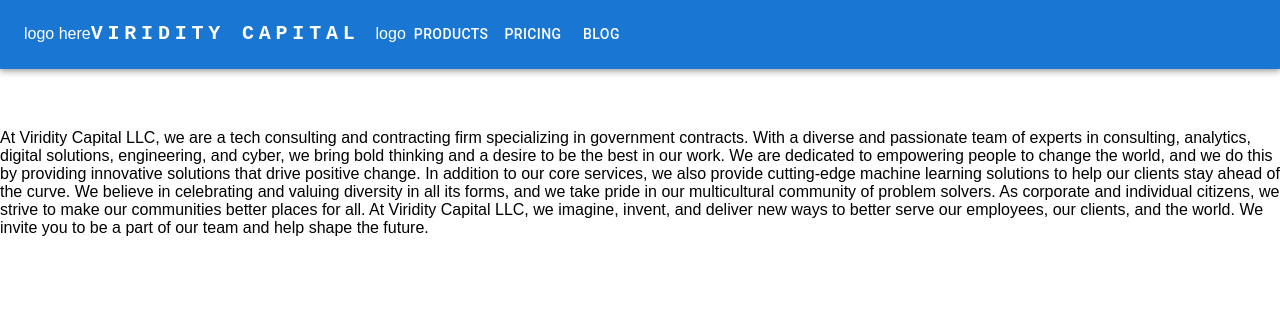
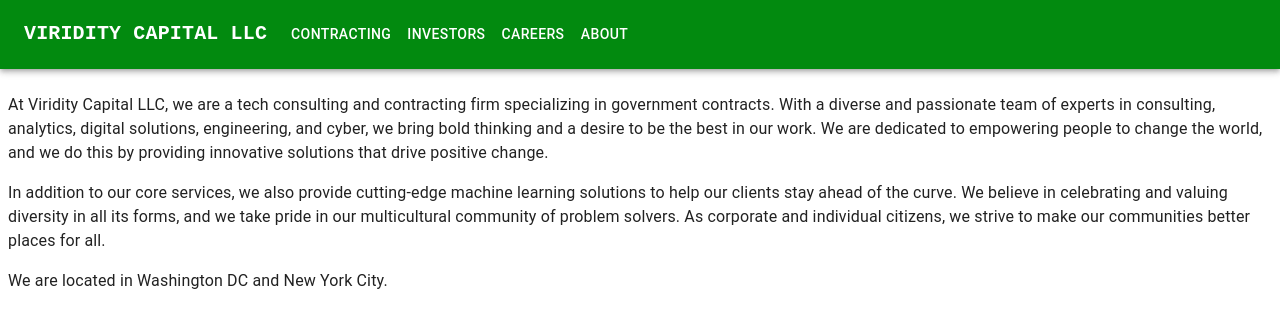
Before and after one commit to viriditycapital/viriditycapital.github.io, a React app: page /about in a window 1280 px wide. Shown: the top 328 px of the page. Built offline with nearby package versions, Linux system fonts and the light colour scheme.

Commit message:
Add some content to some of the pages
We really need some pictures to make this site look betetr

```diff
--- a/src/App.tsx
+++ b/src/App.tsx
@@ -2,6 +2,7 @@
 import Toolbar from "./components/TopToolbar";
 import PageBanner from "./components/PageBanner";
 import lunargala from "./assets/lunargala.jpg";
+import { Box } from "@mui/material";
 
 /**
  * This is the highest level of the web app.
@@ -9,12 +10,10 @@
 class App extends React.Component {
   render() {
     return (
-      <div id="App">
-        <div id="main-content">
-          <Toolbar/>
-          <PageBanner pictureSrc={lunargala} link={'https://2021.lunargala.org/#/'}/>
-        </div>
-      </div>
+      <Box id="App" sx={{ flexGrow: 1, width: '100vw', flexDirection: 'column' }} m="auto" display="flex" justifyContent="center">
+        <Toolbar/>
+        <PageBanner pictureSrc={lunargala} link={'https://2021.lunargala.org/#/'}/>
+      </Box>
     );
   }
 }
--- a/src/components/TopToolbar.tsx
+++ b/src/components/TopToolbar.tsx
@@ -9,9 +9,9 @@
 import Container from '@mui/material/Container';
 import Button from '@mui/material/Button';
 import MenuItem from '@mui/material/MenuItem';
+import { Link } from 'react-router-dom';
 
-const pages = ['Products', 'Pricing', 'Blog'];
-const settings = ['Profile', 'Account', 'Dashboard', 'Logout'];
+const pages = ['Contracting', 'Investors', 'Careers', 'About'];
 
 function TopToolbar() {
   const [anchorElNav, setAnchorElNav] = React.useState<null | HTMLElement>(null);
@@ -33,12 +33,9 @@
   };
 
   return (
-    <AppBar position="static">
+    <AppBar position="static" id="toolbar">
       <Container maxWidth="xl">
         <Toolbar disableGutters>
-          <div>
-            logo here
-          </div>
           <Typography
             variant="h6"
             noWrap
@@ -49,12 +46,11 @@
               display: { xs: 'none', md: 'flex' },
               fontFamily: 'monospace',
               fontWeight: 700,
-              letterSpacing: '.3rem',
               color: 'inherit',
               textDecoration: 'none',
             }}
           >
-            VIRIDITY CAPITAL
+            VIRIDITY CAPITAL LLC
           </Typography>
 
           <Box sx={{ flexGrow: 1, display: { xs: 'flex', md: 'none' } }}>
@@ -88,14 +84,13 @@
             >
               {pages.map((page) => (
                 <MenuItem key={page} onClick={handleCloseNavMenu}>
+                  <Link to={`/${page.toLowerCase()}`}>
                     <Typography textAlign="center">{page}</Typography>
+                  </Link>
                 </MenuItem>
               ))}
             </Menu>
           </Box>
-          <div>
-            logo
-          </div>
           <Typography
             variant="h5"
             noWrap
@@ -116,6 +111,7 @@
           </Typography>
           <Box sx={{ flexGrow: 1, display: { xs: 'none', md: 'flex' } }}>
             {pages.map((page) => (
+              <Link to={`/${page.toLowerCase()}`}>
                 <Button
                   key={page}
                   onClick={handleCloseNavMenu}
@@ -123,6 +119,7 @@
                 >
                   {page}
                 </Button>
+              </Link>
             ))}
           </Box>
         </Toolbar>
--- a/src/index.tsx
+++ b/src/index.tsx
@@ -1,6 +1,7 @@
 import React from 'react';
 import ReactDOM from 'react-dom';
 import './styles/index.scss';
+import CssBaseline from '@mui/material/CssBaseline';
 import App from './App';
 import {
   createBrowserRouter,
@@ -40,6 +41,7 @@
 
 ReactDOM.render(
   <React.StrictMode>
+    <CssBaseline />
     <RouterProvider router={router} />
   </React.StrictMode>,
   document.getElementById('root')
--- a/src/pages/About.tsx
+++ b/src/pages/About.tsx
@@ -4,13 +4,30 @@
 class Careers extends React.Component {
   render() {
     return <div className="page">
-      <Toolbar/>
+      <Toolbar />
       <div className="main-content">
-        At Viridity Capital LLC, we are a tech consulting and contracting firm specializing in government contracts. With a diverse and passionate team of experts in consulting, analytics, digital solutions, engineering, and cyber, we bring bold thinking and a desire to be the best in our work. We are dedicated to empowering people to change the world, and we do this by providing innovative solutions that drive positive change.
+        <p>
+          At Viridity Capital LLC, we are a tech consulting and contracting firm
+          specializing in government contracts. With a diverse and passionate
+          team of experts in consulting, analytics, digital solutions,
+          engineering, and cyber, we bring bold thinking and a desire to be the
+          best in our work. We are dedicated to empowering people to change the
+          world, and we do this by providing innovative solutions that drive
+          positive change.
+        </p>
 
-        In addition to our core services, we also provide cutting-edge machine learning solutions to help our clients stay ahead of the curve. We believe in celebrating and valuing diversity in all its forms, and we take pride in our multicultural community of problem solvers. As corporate and individual citizens, we strive to make our communities better places for all.
+        <p>
+          In addition to our core services, we also provide cutting-edge machine
+          learning solutions to help our clients stay ahead of the curve. We
+          believe in celebrating and valuing diversity in all its forms, and we
+          take pride in our multicultural community of problem solvers. As
+          corporate and individual citizens, we strive to make our communities
+          better places for all.
+        </p>
 
-        At Viridity Capital LLC, we imagine, invent, and deliver new ways to better serve our employees, our clients, and the world. We invite you to be a part of our team and help shape the future.
+        <p>
+          We are located in Washington DC and New York City.
+        </p>
       </div>
     </div>
   }
--- a/src/pages/Careers.tsx
+++ b/src/pages/Careers.tsx
@@ -5,8 +5,13 @@
   render() {
     return <div className="page">
       <Toolbar/>
-      <div className="main">
-        Careers
+      <div className="main-content">
+        <h1>Open Positions</h1>
+        <p>
+          At Viridity Capital LLC, we imagine, invent, and deliver new ways to
+          better serve our employees, our clients, and the world. We invite you
+          to be a part of our team and help shape the future.
+        </p>
       </div>
     </div>
   }
--- a/src/pages/Contracting.tsx
+++ b/src/pages/Contracting.tsx
@@ -1,12 +1,44 @@
 import React from "react";
 import Toolbar from "../components/TopToolbar";
+import { Box, Grid } from "@mui/material";
 
 class Contracting extends React.Component {
   render() {
-    return <div className="page">
-      <Toolbar/>
-      Contracting
-    </div>
+    return <Box className="page">
+      <Toolbar />
+      <div className="main-content">
+
+        <h1>Doing Business with Viridity Capital</h1>
+        <p>
+          We provide the best technology solutions at the most affordable rates.
+        </p>
+
+        <p>
+          Get in Touch With Us Today.
+        </p>
+        <Grid container spacing={2}>
+          <Grid item xs={6}>
+            Machine Learning
+          </Grid>
+          <Grid item xs={6}>
+            (ML Picture)
+          </Grid>
+          <Grid item xs={6}>
+            Computer Systems
+            OS, Compilers, Distributed Systems
+          </Grid>
+          <Grid item xs={6}>
+            (Tech picture)
+          </Grid>
+          <Grid item xs={6}>
+            Product Engineering: Design and implementation
+          </Grid>
+          <Grid item xs={6}>
+            (Lunar Gala)
+          </Grid>
+        </Grid>
+      </div>
+    </Box>
   }
 }
 
--- a/src/pages/Investors.tsx
+++ b/src/pages/Investors.tsx
@@ -4,8 +4,27 @@
 class Investors extends React.Component {
   render() {
     return <div className="page">
-      <Toolbar/>
-      Investors
+      <Toolbar />
+      <div className="main-content">
+        <h1>Be Part of the New Tech Future</h1>
+        <p>
+          Viridity Capital LLC offers modern and efficient solutions for website
+          development, backend solutions, databases, and other related
+          technologies. We focus on providing innovative solutions that are
+          improvements over antiquated solutions, and can help businesses improve their online
+          presence and operational efficiency. With a team of experienced developers and designers, Viridity
+          Capital LLC uses cutting-edge technologies to create custom software
+          solutions that meet the unique needs of our clients. We specialize
+          in building full-stack solutions, that are scalable, secure and high-performing.
+          Our goal is to help businesses grow and succeed in today's digital world by
+          providing them with the best technology solutions.
+        </p>
+
+        <p>
+          Join this unique opportunity to revolutionize how tech is used in our
+          world, and become an investor.
+        </p>
+      </div>
     </div>
   }
 }
--- a/src/styles/constants.scss
+++ b/src/styles/constants.scss
@@ -1 +1,6 @@
+$VIRIDITY_COLOR_LIGHT: #03ac13;
+$VIRIDITY_COLOR_MEDIUM: #028a0f;
+$VIRIDITY_COLOR_DARK: #466d1d;
+$LIGHT_BACKGROUND: #fafdf9;
+
 $toolbar-height: 60px;
--- a/src/styles/main.scss
+++ b/src/styles/main.scss
@@ -1,11 +1,6 @@
 /**
  * Compiles all the styles together
  */
-
-$VIRIDITY_COLOR_LIGHT: #03ac13;
-$VIRIDITY_COLOR_MEDIUM: #028a0f;
-$VIRIDITY_COLOR_DARK: #466d1d;
-$LIGHT_BACKGROUND: #fafdf9;
 
 html,
 body {
@@ -81,6 +76,11 @@
 
 .page {
   .main-content {
-    margin-top: $toolbar-height;
+    padding: 8px;
   }
 }
+
+a {
+  text-decoration: none;
+  text-decoration-line: none;
+}
--- a/src/styles/toolbar.scss
+++ b/src/styles/toolbar.scss
@@ -1,46 +1,3 @@
-.toolbar {
-  position: fixed;
-  top: 0;
-  height: $toolbar-height;
-  width: 100vw;
-  display: flex;
-  justify-content: space-between;
-  flex-direction: row;
-  color: white;
-  background-color: black;
-
-  .company-name {
-    display: flex;
-    flex-direction: row;
-    align-items: center;
-  }
-
-  .logo-wrapper {
-    display: flex;
-    flex-direction: row;
-    align-items: center;
-
-    .logo {
-      height: 30px;
-      margin: 4px 8px;
-      transition-duration: 500ms;
-      cursor: pointer;
-
-      &:hover {
-        opacity: 0.75;
-      }
-    }
-  }
-
-  .toolbar-links {
-    display: flex;
-    flex-direction: row;
-    align-items: center;
-
-    a {
-      color: white;
-      padding: 8px;
-      text-decoration: none;
-    }
-  }
+#toolbar {
+  background-color: $VIRIDITY_COLOR_MEDIUM;
 }
```
Lines whose indentation alone changed are shown as unchanged.
